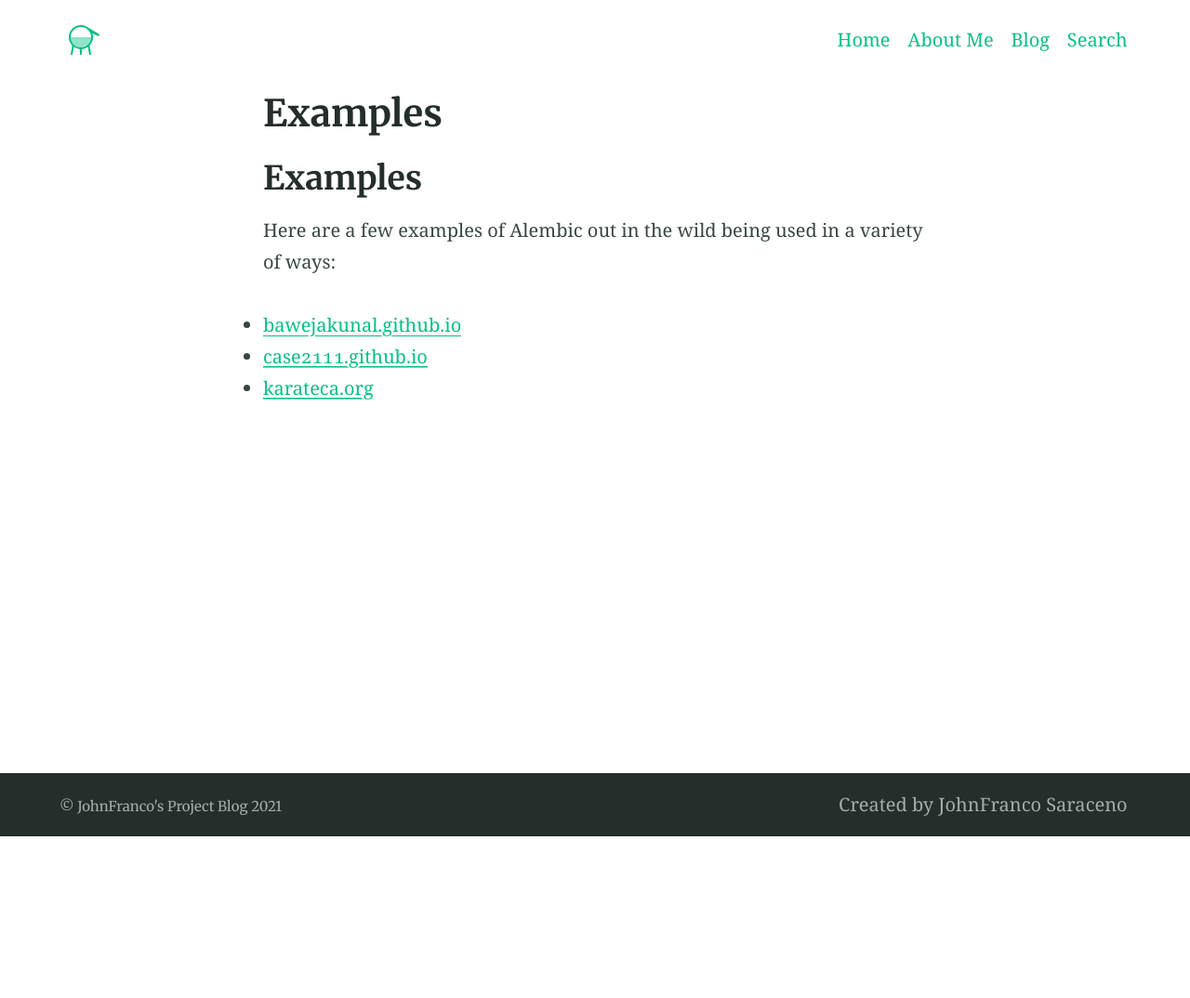
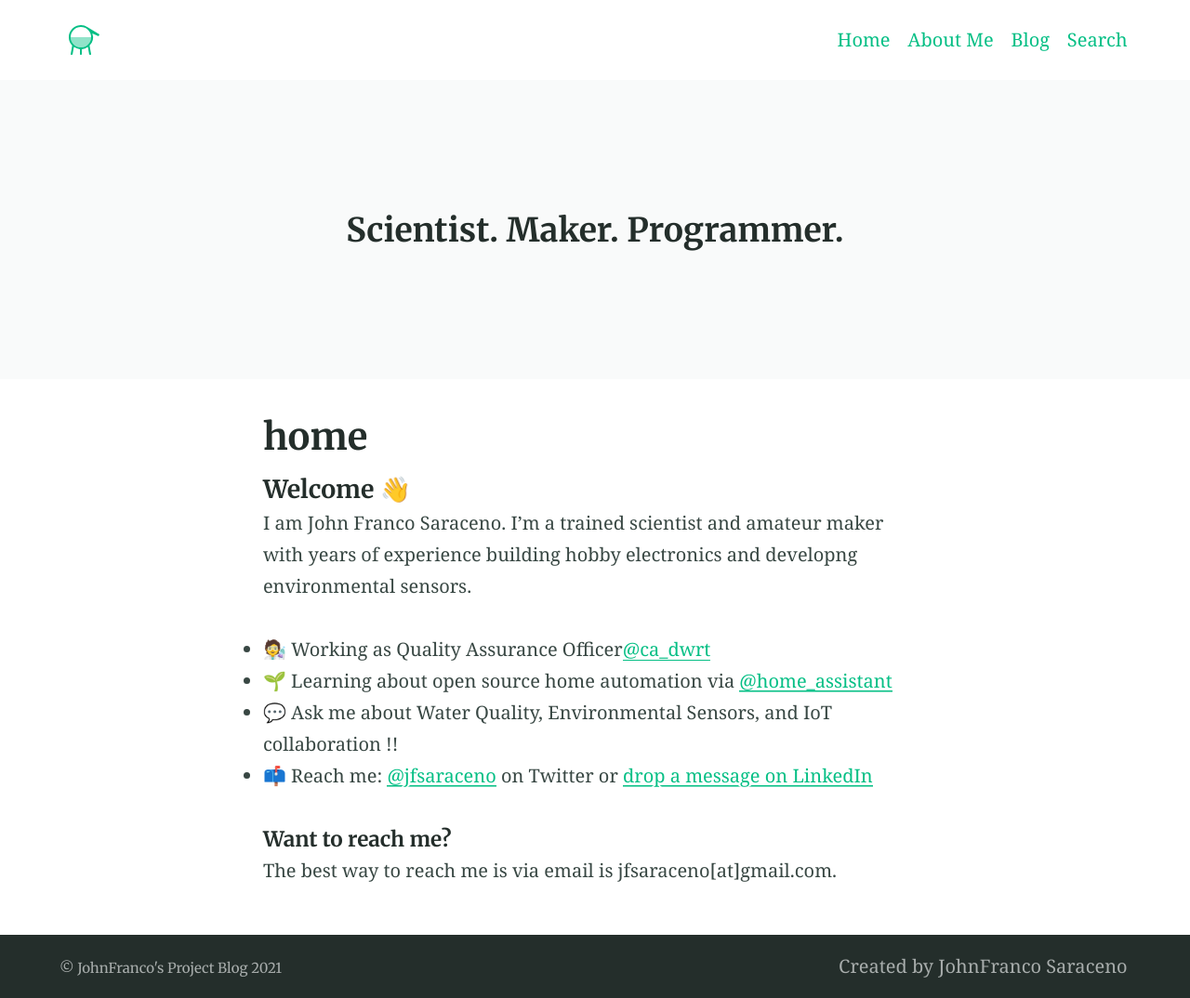
Before and after one commit to OneGneissGuy/OneGneissGuy.github.io, a Jekyll site: the page built from index.md, in a window 1280 px wide. Shown: the whole page at 93% size. Built offline with Jekyll 4.4.1, drawn with Linux system fonts in a browser that asks for light colours; emoji names are drawn with the system emoji font; our own code applies the rules of GitHub Pages for plain Markdown files; before the commit the page ends 900 px from its top, so only the background shows below that.

Commit message:
more home page fixes

```diff
--- a/index.md
+++ b/index.md
@@ -1,17 +1,18 @@
 ---
-title: Home
-feature_text: |
-  ## JohnFranco Saraceno
-  Scientist. Maker. Programmer.
-feature_image: "https://picsum.photos/1300/400?image=989"
-excerpt:
-"My name is John Franco Saraceno. I'm a trained scientist and amateur maker with years of experience building hobby electronics and developng environmental sensors."
+title: home
+feature_text: <h2 class="whitetext highlighted">Scientist. Maker. Programmer.</h2>
+image: "https://picsum.photos/1300/400?image=989"
 ---
 
-## Examples
+#### Welcome :wave:
 
-Here are a few examples of Alembic out in the wild being used in a variety of ways:
 
-- [bawejakunal.github.io](https://bawejakunal.github.io/)
-- [case2111.github.io](https://case2111.github.io/)
-- [karateca.org](https://www.karateca.org/)
+I am John Franco Saraceno. I'm a trained scientist and amateur maker with years of experience building hobby electronics and developng environmental sensors.
+
+- :scientist: Working as Quality Assurance Officer[@ca_dwrt](https://twitter.com/home_assistant)
+- :seedling: Learning about open source home automation via [@home_assistant](https://twitter.com/home_assistant)
+- :speech_balloon: Ask me about Water Quality, Environmental Sensors, and IoT collaboration !!
+- :mailbox: Reach me: [@jfsaraceno](https://twitter.com/jfsaraceno) on Twitter or [drop a message on LinkedIn](https://www.linkedin.com/in/john-franco-saraceno-7a780751/)
+
+##### Want to reach me?
+The best way to reach me is via email is jfsaraceno[at]gmail.com.
```
